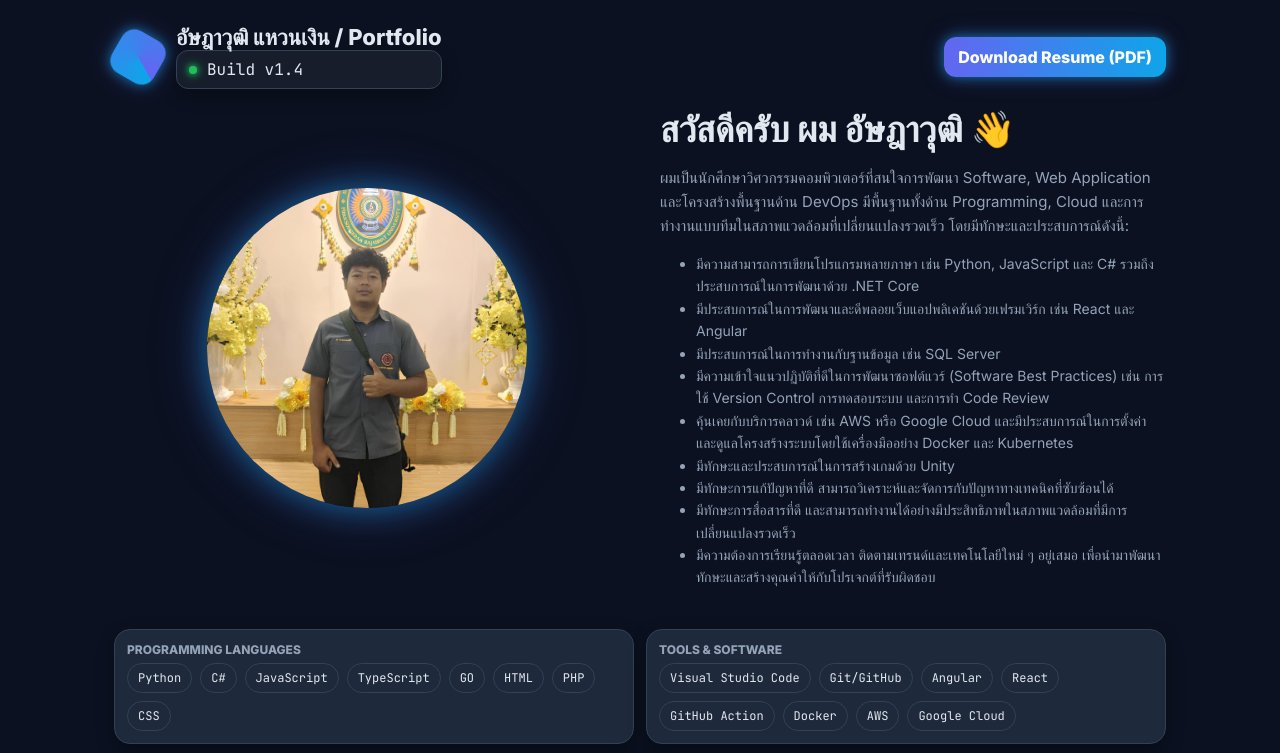
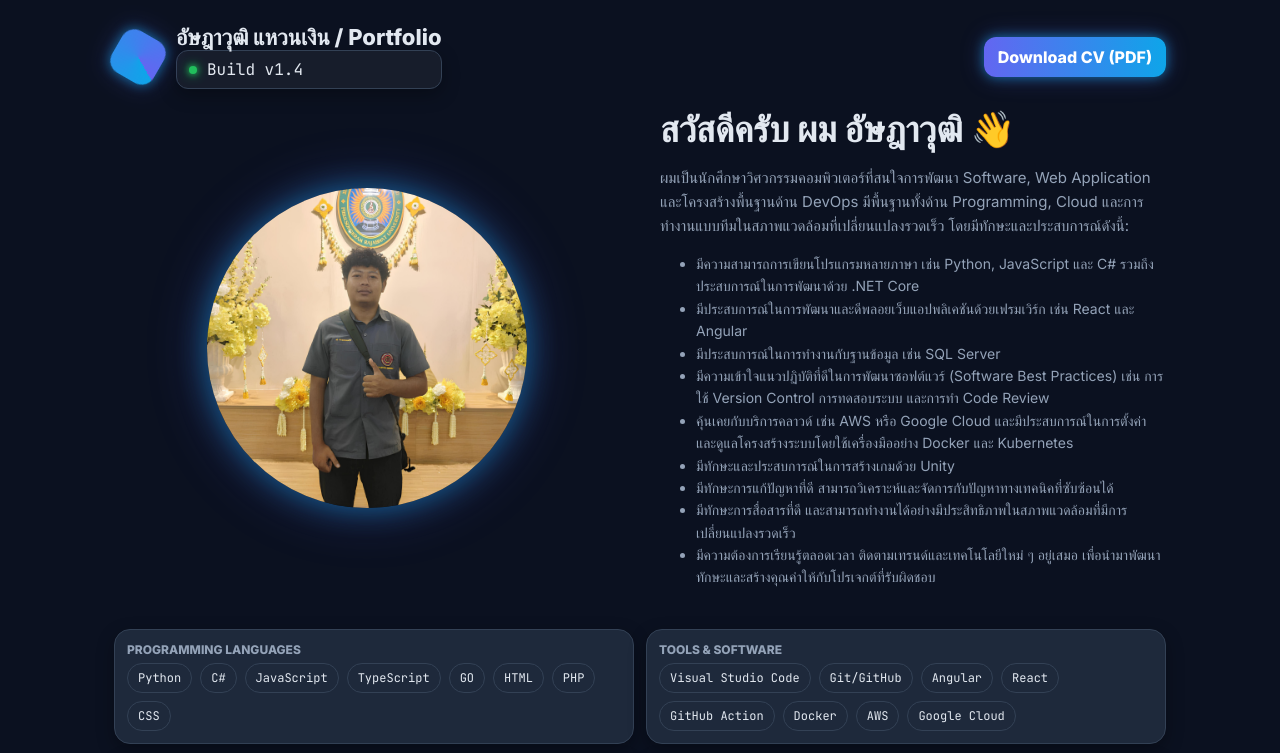
Before and after one commit to boom94228-dot/portfolio, a plain HTML site: page index.html in a window 1280 px wide. Shown: the top 753 px of the page. Drawn offline with Linux system fonts and the light colour scheme.

Commit message:
Add files via upload

```diff
--- a/index.html
+++ b/index.html
@@ -137,7 +137,7 @@
           <div class="hud mono"><span class="led"></span><span>Build v1.4</span><span></span><span></span></div>
         </div>
       </div>
-      <a class="btn-cta" href="assets/CV.pdf" download>Download Resume (PDF)</a>
+      <a class="btn-cta" href="assets/CV.pdf" download>Download CV (PDF)</a>
     </header>
 
     <!-- INTRO PROFILE -->
```
